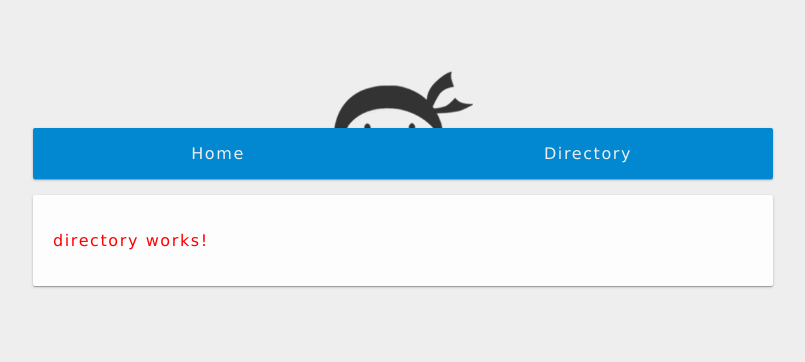
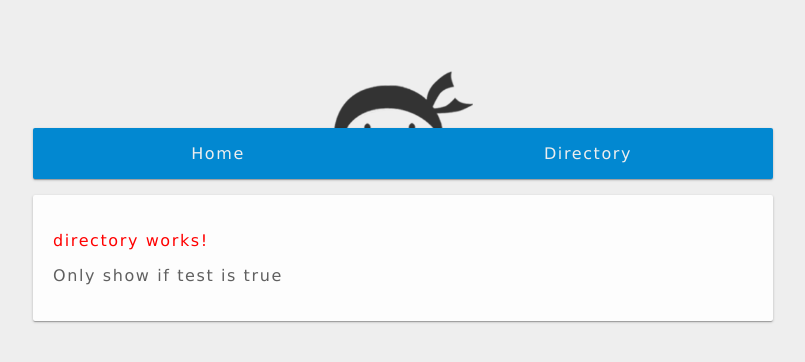
Before and after one commit to SafNaaz/ninja-directory-angular, an Angular app: page /directory in a window 1280 px wide. Shown: the top 362 px of the page, without its empty margins (237-1042 px from the left). Built offline with nearby package versions, Linux system fonts and the light colour scheme.

Commit message:
ngIf using attribute

```diff
--- a/src/app/directory/directory.component.html
+++ b/src/app/directory/directory.component.html
@@ -2,7 +2,7 @@
     directory works!
 </p>
 
-<p *ngIf="false">Only show if test is true</p>
+<p *ngIf="test">Only show if test is true</p>
 
 <style>
     .blue{color: blue;}
--- a/src/app/directory/directory.component.ts
+++ b/src/app/directory/directory.component.ts
@@ -10,6 +10,8 @@ export class DirectoryComponent implements OnInit {
 
   classes = {'blue' : false, 'red': true, 'underline' : false}
 
+  test = true
+
   ngOnInit(): void {
   }
 
```
